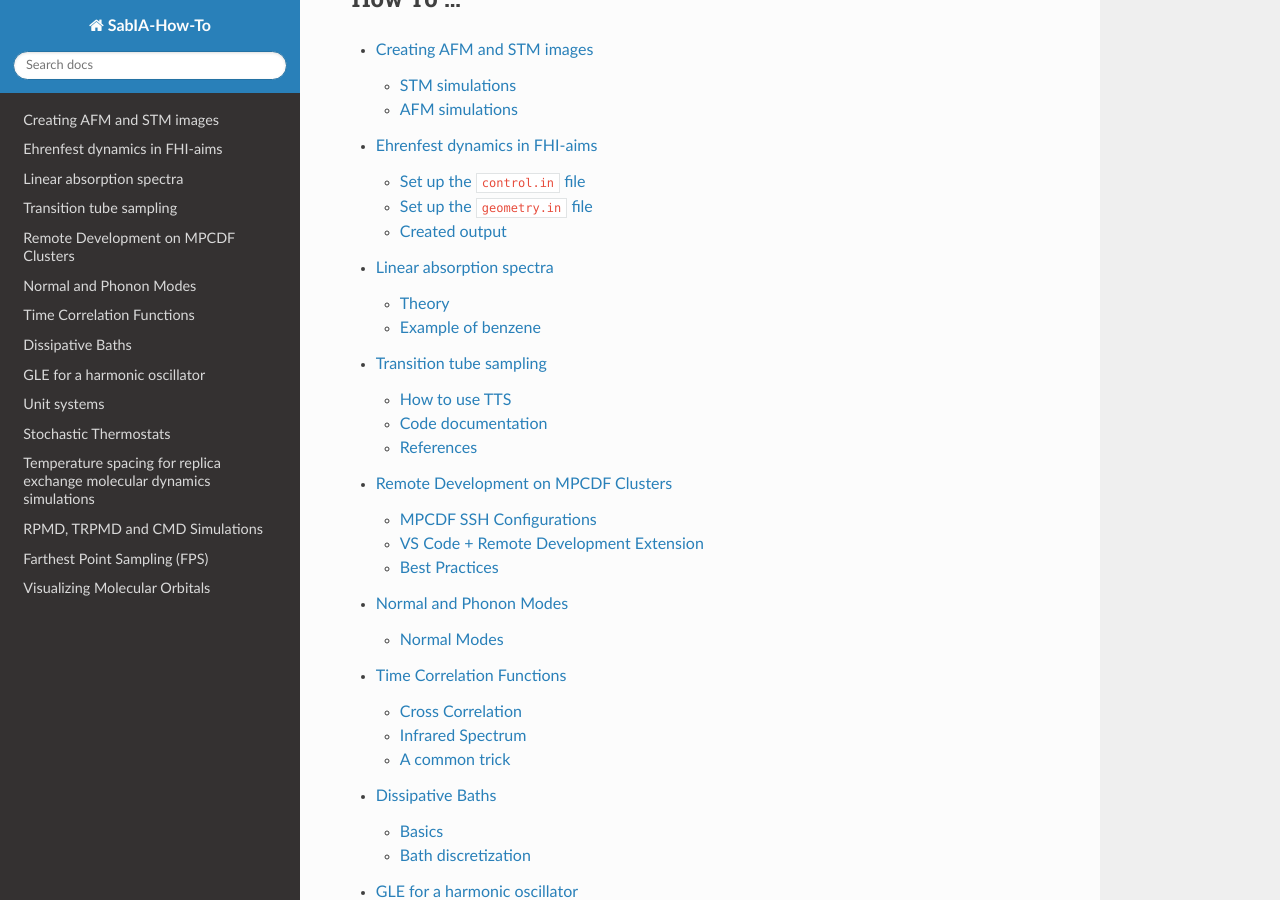
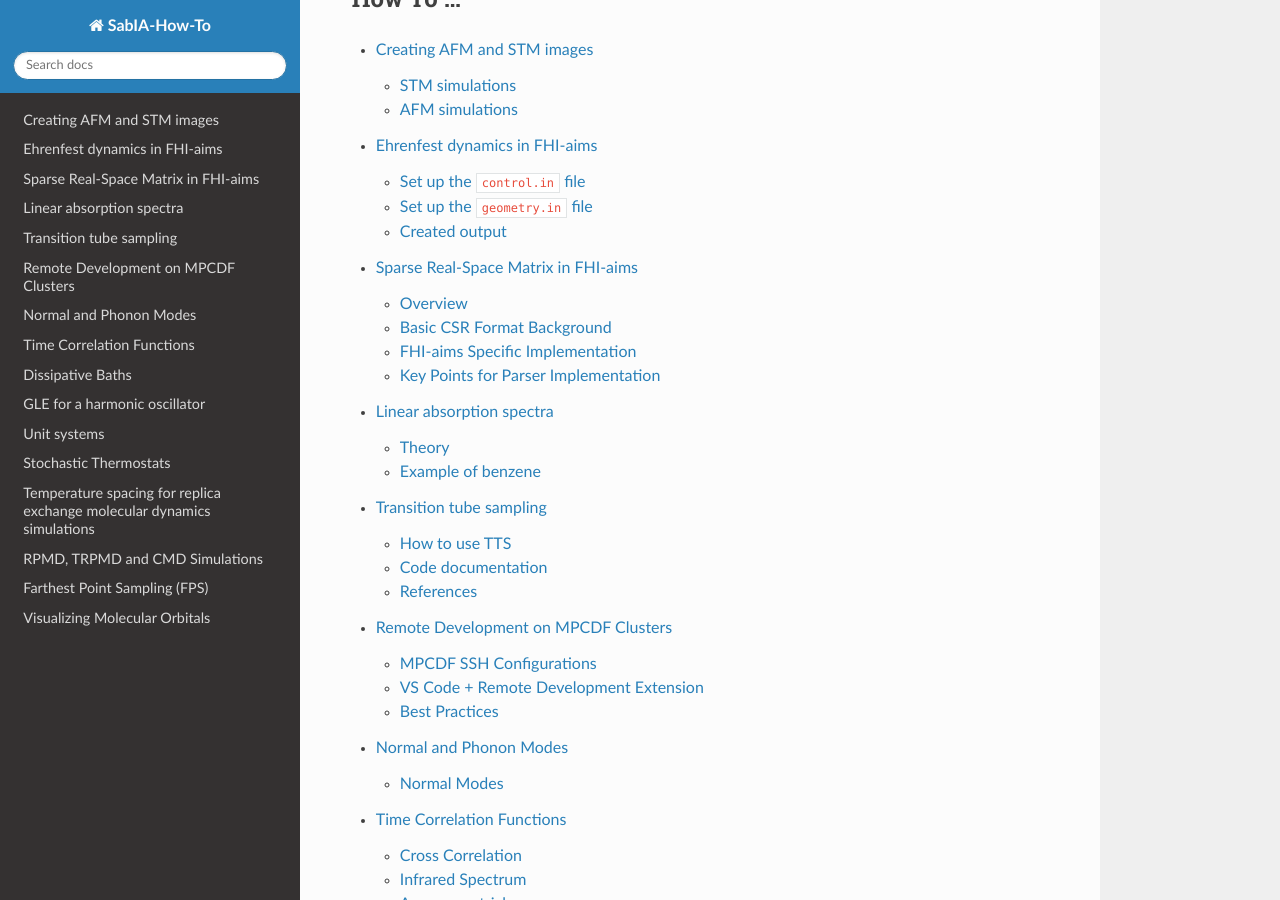
Before and after one commit to sabia-group/How-Tos, a Sphinx documentation site: the page built from docs/source/index.rst, in a window 1280 px wide and 900 px high, scrolled down 471 px. Built offline with Sphinx 7.4.7 and the Read the Docs theme 3.1.0, drawn with Linux system fonts in a browser that asks for light colours; pages that are not in the unit, such as notebooks, are missing from menus; part of the change alters nothing that is shown.

Commit message:
finish realspace_matrix_FHI-aims

```diff
--- a/docs/source/index.rst
+++ b/docs/source/index.rst
@@ -22,6 +22,7 @@ How To ...
 
    stm-files/how-to-stm-afm
    eh_dynamics
+   realspace_matrix_FHI-aims
    abs_spectrum
    tts
    remote_dev
--- /dev/null
+++ b/docs/source/realspace_matrix_FHI-aims.rst
@@ -0,0 +1,226 @@
+####################################
+Sparse Real-Space Matrix in FHI-aims
+####################################
+
+Overview
+--------
+
+FHI-aims stores sparse matrices (Hamiltonian and overlap) using a compressed format similar to CSR (Compressed Sparse Row) due to the excellent locality of the real-space representation. The sparse storage significantly reduces memory usage by only storing non-zero elements.
+
+Basic CSR Format Background
+----------------------------
+
+Standard CSR Components
+~~~~~~~~~~~~~~~~~~~~~~~
+
+* **V**: Array containing all non-zero elements
+* **col_index**: Column indices of non-zero elements
+* **row_index**: Array indicating where each row starts in the V array
+
+CSR Example
+~~~~~~~~~~~
+
+For a 4×4 matrix with 4 non-zero elements (array index starts from 0 in this section):
+
+.. code-block:: text
+
+   [5 0 0 0]
+   [0 8 0 0]
+   [0 0 3 0]
+   [0 6 0 0]
+
+CSR representation:
+
+* ``V = [5, 8, 3, 6]`` (non-zero values)
+* ``col_index = [0, 1, 2, 1]`` (column indices of non-zero elements)
+* ``row_index = [0, 1, 2, 3, 4]`` (cumulative count: row i has ``row_index[i+1] - row_index[i]`` elements)
+
+FHI-aims Specific Implementation
+---------------------------------
+
+Key Differences from Standard CSR
+~~~~~~~~~~~~~~~~~~~~~~~~~~~~~~~~~~
+
+1. **PBC Consideration**: Due to periodic boundary conditions, the ``row_index`` definition is slightly modified
+2. **3D Index Structure**: Uses 3D arrays to handle cell and basis indexing simultaneously
+3. **Hamiltonian-Specific Storage**: ``index_hamiltonian`` array structure
+
+Data Structure Components
+~~~~~~~~~~~~~~~~~~~~~~~~~~
+
+For Hamiltonian Matrix Storage
+^^^^^^^^^^^^^^^^^^^^^^^^^^^^^^^
+
+Here are the FORTRAN variables used in FHI-aims for storing the Hamiltonian:
+
+* **hamiltonian**: Array containing non-zero matrix elements (equivalent to V in CSR)
+* **column_index_hamiltonian**: Column indices of stored elements
+* **index_hamiltonian**: 3D array with dimensions ``(2, n_cells, n_basis)``
+  * First dimension (2): stores start and end indices for each row
+  * Second dimension: cell index
+  * Third dimension: basis function index
+
+Index Mapping
+~~~~~~~~~~~~~
+
+Cell and Basis Organization
+^^^^^^^^^^^^^^^^^^^^^^^^^^^^
+
+* :math:`m` cells, and :math:`p` basis functions per cell
+* Full Hamiltonian would be :math:`(m \times p) \times (m \times p)` dimensions
+* Due to PBC, only need to store :math:`m \times p^2` elements (cells are equivalent under translation)
+
+Index Structure Example
+^^^^^^^^^^^^^^^^^^^^^^^
+
+Array index starts from 1 in this section to follow FORTRAN standard.
+
+For period=3 (so 3 cells in total), and 2 basis functions per cell (think of graphene but in 1D):
+
+.. code-block:: text
+
+   | b1 b2 | b1 b2 | b1 b2 |  (b -> basis)
+   |   c3  |   c1  |   c2  |  (c -> cell)
+
+The variable ``cell_index`` in machine storage is:
+
+.. code-block:: text
+
+   cell_index =
+    0  0  0  # cell 1: central
+    1  0  0  # cell 2: on the right
+   -1  0  0  # cell 3: on the left
+
+The full Hamiltonian is (index format ``(cell, basis)``):
+
+.. code-block:: text
+
+          (1,1) (1,2)
+   (1,1)     v1    v2  # index_hamiltonian(:,1,1) = [1,2]
+   (1,2)    v2*     0  # index_hamiltonian(:,1,2) = [0,-1]
+   (2,1)      0    v3  # index_hamiltonian(:,2,1) = [3,3]
+   (2,2)      0    v4  # index_hamiltonian(:,2,2) = [4,4]
+   (3,1)      0     0  # index_hamiltonian(:,3,1) = [0,-1]
+   (3,2)    v3*   v4'  # index_hamiltonian(:,3,2) = [5,5]
+
+So the variable ``hamiltonian`` in machine storage is:
+
+* ``v2*`` is the complex conjugation of ``v2``
+* ``v2*`` and ``v3*`` are ignored because of symmetry, and for ``v4'`` although it is equal to ``v4*``, it should still be stored because of being in the upper triangle part
+
+.. code-block:: text
+
+   hamiltonian = [v1, v2, v3, v4, v4']
+
+And the variable ``column_index_hamiltonian`` in machine storage is (it represents the column index of ``hamiltonian``):
+
+.. code-block:: text
+
+   column_index_hamiltonian = [1, 2, 2, 2, 2]
+
+And the variable ``index_hamiltonian`` is:
+
+.. code-block:: text
+
+   index_hamiltonian(1,:,:) =
+           basis_1 basis_2
+   cell_1        1       0
+   cell_2        3       4
+   cell_3        0       5
+
+   index_hamiltonian(2,:,:) =
+           basis_1 basis_2
+   cell_1        2      -1
+   cell_2        3       4
+   cell_3       -1       5
+
+The following form makes it easier:
+
+.. code-block:: text
+
+   index_hamiltonian(:,1,1) = [1,2]    # row 1 cell_1 basis_1, elements from index 1 to 2
+   index_hamiltonian(:,1,2) = [0,-1]   # row 2 cell_1 basis_2, no elements (empty)
+   index_hamiltonian(:,2,1) = [3,3]    # row 3 cell_2 basis_1, element at index 3
+   index_hamiltonian(:,2,2) = [4,4]    # row 4 cell_2 basis_2, element at index 4
+   index_hamiltonian(:,3,1) = [0,-1]   # row 5 cell_3 basis_1, no elements (empty)
+   index_hamiltonian(:,3,2) = [5,5]    # row 6 cell_3 basis_2, element at index 5
+
+Special Conventions
+~~~~~~~~~~~~~~~~~~~
+
+Empty Rows
+^^^^^^^^^^
+
+* If a row has no matrix elements to store: ``index_hamiltonian(:,m,n) = (0,-1)``
+* This indicates an empty row with no non-zero elements
+
+Symmetry Considerations
+^^^^^^^^^^^^^^^^^^^^^^^
+
+* In the main cell (0, 0, 0)
+
+  * due to symmetry: :math:`\langle c_0 b_i | A | c_0 b_j \rangle = \langle c_0 b_j | A | c_0 b_i \rangle^*`
+  * we only store the upper half of the matrix, that's why ``v2*`` is ignored
+
+* For two "conjugated" cell I and J which ``cell_index(I,:) = - cell_index(J,:)``
+
+  * because of translation symmetry: :math:`\langle c_0 b_i | A | c_I b_j \rangle = \langle c_J b_i | A | c_0 b_j \rangle`
+  * only the upper part, like :math:`\langle c_0 b_i | A | c_I b_j \rangle` where :math:`i<j`
+
+    * (so this is U in each sub-matrix between cell 0 and cell :math:`I`)
+
+  * and the lower part is the complex conjugation, like the case for ``v3*``
+  * The reason for storing ``v4'`` is that we have :math:`i=j` and the diagonal part will be stored since it locates in the upper triangle
+
+Data Access Pattern
+^^^^^^^^^^^^^^^^^^^
+
+* To extract elements for a specific row: use the index range specified in ``index_hamiltonian``
+* Extract ``hamiltonian[start:end+1]`` and corresponding ``column_index_hamiltonian[start:end+1]``
+
+Special row
+^^^^^^^^^^^
+
+* The last row in ``cell_index`` is not used
+
+  * actually it is ``999999999  999999999  999999999``
+
+* Just skip it, as you can see in the following example code
+
+Use Case in FORTRAN
+~~~~~~~~~~~~~~~~~~~
+
+.. code-block:: fortran
+
+   do i_cell_row = 1, n_cells_in_hamiltonian-1   ! yes, "-1".
+       do i_basis_row = 1, n_basis
+       i_index_first = index_hamiltonian(1, i_cell_row, i_basis_row)
+       i_index_last = index_hamiltonian(2, i_cell_row, i_basis_row)
+       do i_index = i_index_first, i_index_last
+           i_basis_col = column_index_hamiltonian(i_index)
+           ! Use:
+           !    hamiltonian(i_index, i_spin)
+           !    density_matrix_sparse(i_index)
+           !    and i_basis_row, i_cell_row, i_basis_col
+           ! or any combination of
+           !    (i_basis_row, i_loc_cell_row), &
+           !    & (i_basis_col, i_loc_cell_col),
+           ! with
+           !    i_cell_row == &
+           !    & position_in_hamiltonian(i_loc_cell_row, i_loc_cell_col)
+       end do
+       end do
+   end do
+
+Key Points for Parser Implementation
+-------------------------------------
+
+1. **Index Convention**: Check if FHI-aims uses 0-based or 1-based indexing
+2. **Empty Row Handling**: Properly handle ``(0,-1)`` markers for empty rows
+3. **PBC Structure**: Account for the cell-basis double indexing system
+4. **Symmetry**: Determine if full or half-storage is used for symmetric matrices
+
+   * AND: upper matrix in FORTRAN is lower matrix in python, because of array indexing sequence
+
+5. **Data Types**: Verify floating-point precision and integer types used
+6. **FORTRAN / Python indexing**: FORTRAN starting from 1 and include both start and end, but python start from 0 and only include the start
```
